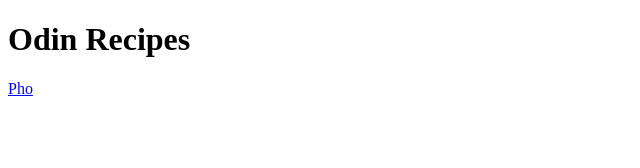
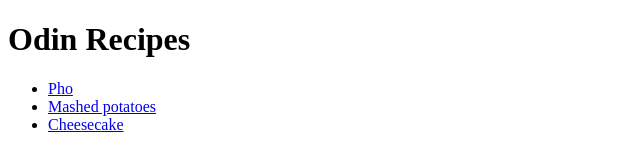
Before and after one commit to michelllle-liu/odin-recipes, a plain HTML site: page index.html in a window 1280 px wide. Shown: the whole page, without its empty margins (0-640 px from the left). Drawn offline with Linux system fonts and the light colour scheme.

Commit message:
Edit list in index.html

```diff
--- a/index.html
+++ b/index.html
@@ -7,6 +7,10 @@
 
   <body>
     <h1>Odin Recipes</h1>
-    <a href="recipes/pho.html">Pho</a>
+    <ul>
+      <li><a href="recipes/pho.html">Pho</a></li>
+      <li><a href="recipes/mashed-potatoes.html">Mashed potatoes</a></li>
+      <li><a href="recipes/cheesecake.html">Cheesecake</a></li>
+    </ul>
   </body>
 </html>
```
